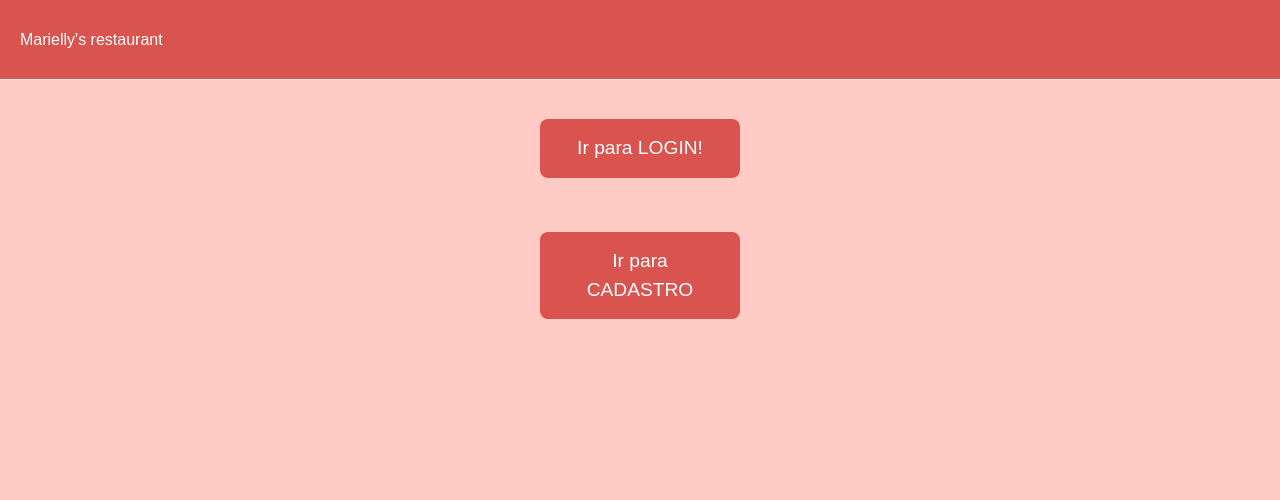
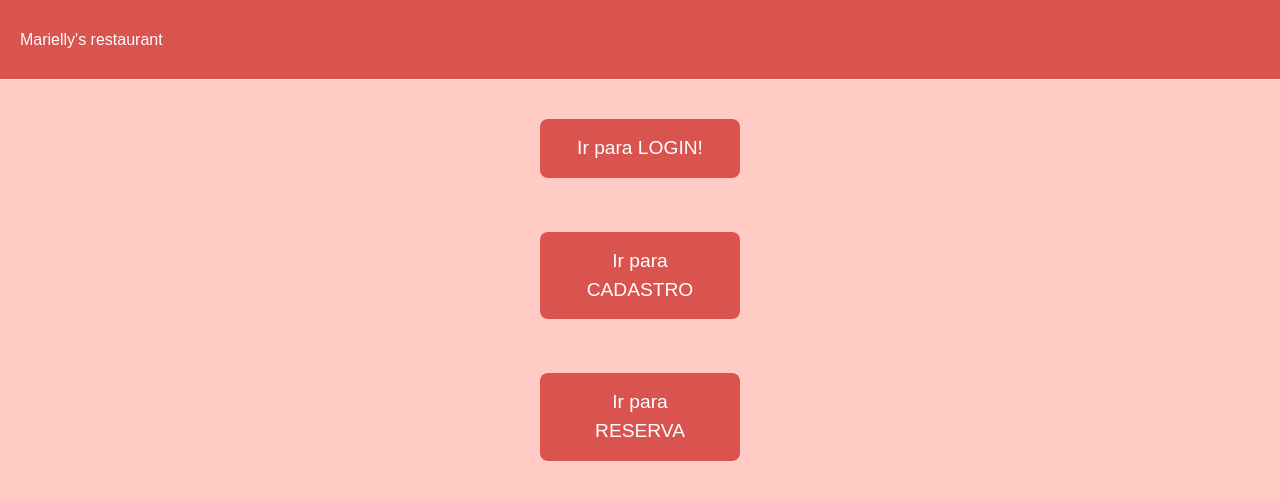
Before and after one commit to MarielleTOM/atvPTAC, a Next.js app: page / in a window 1280 px wide. Shown: the top 500 px of the page. Built offline with nearby package versions, Linux system fonts and the light colour scheme.

Commit message:
16/11
dando inicio a pagina reserva e fazendo o link da pag home para a reserva

```diff
--- a/src/app/page.tsx
+++ b/src/app/page.tsx
@@ -23,6 +23,13 @@ export default function Home() {
               <p>Ir para CADASTRO</p>
             </Link>
           </button>
+          <br />
+          <br />
+          <button className={Styles.botao}>
+            <Link href={"/reserva"}>
+              <p>Ir para RESERVA</p>
+            </Link>
+          </button>
         </center>
       </div>
     </div>
--- /dev/null
+++ b/src/app/reserva/page.tsx
@@ -0,0 +1,16 @@
+'use client'
+import { FormEvent, useState } from 'react';
+import { useRouter } from 'next/navigation';
+import Styles from "./cadastro.module.css";
+import Input from "../Componentes/input";
+import Usuario from '../Interfaces/usuario';
+import NavBar from "../Componentes/navbar"
+import { ApiURL } from '../config';
+
+export default function reserva() {
+    return(
+        <div>
+            <p>Pagina de reserva</p>
+        </div>
+    );
+}
```
